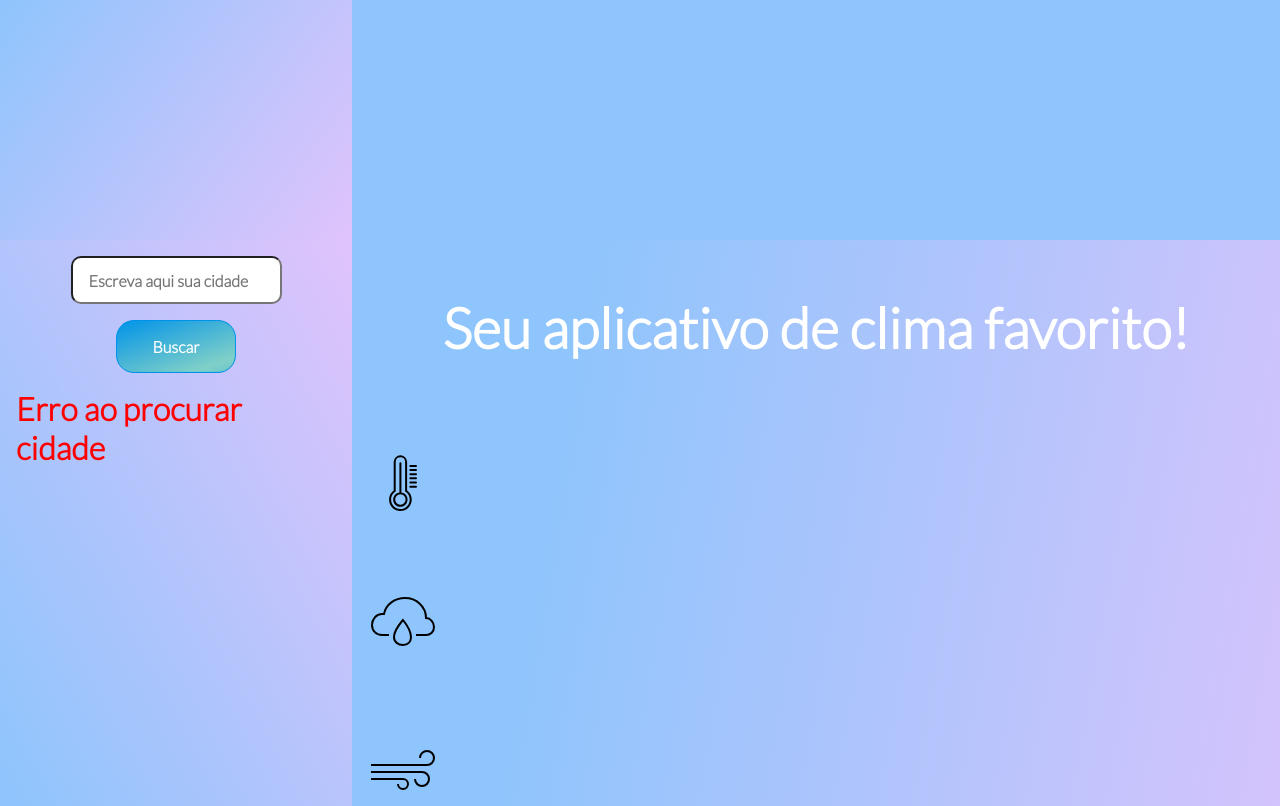
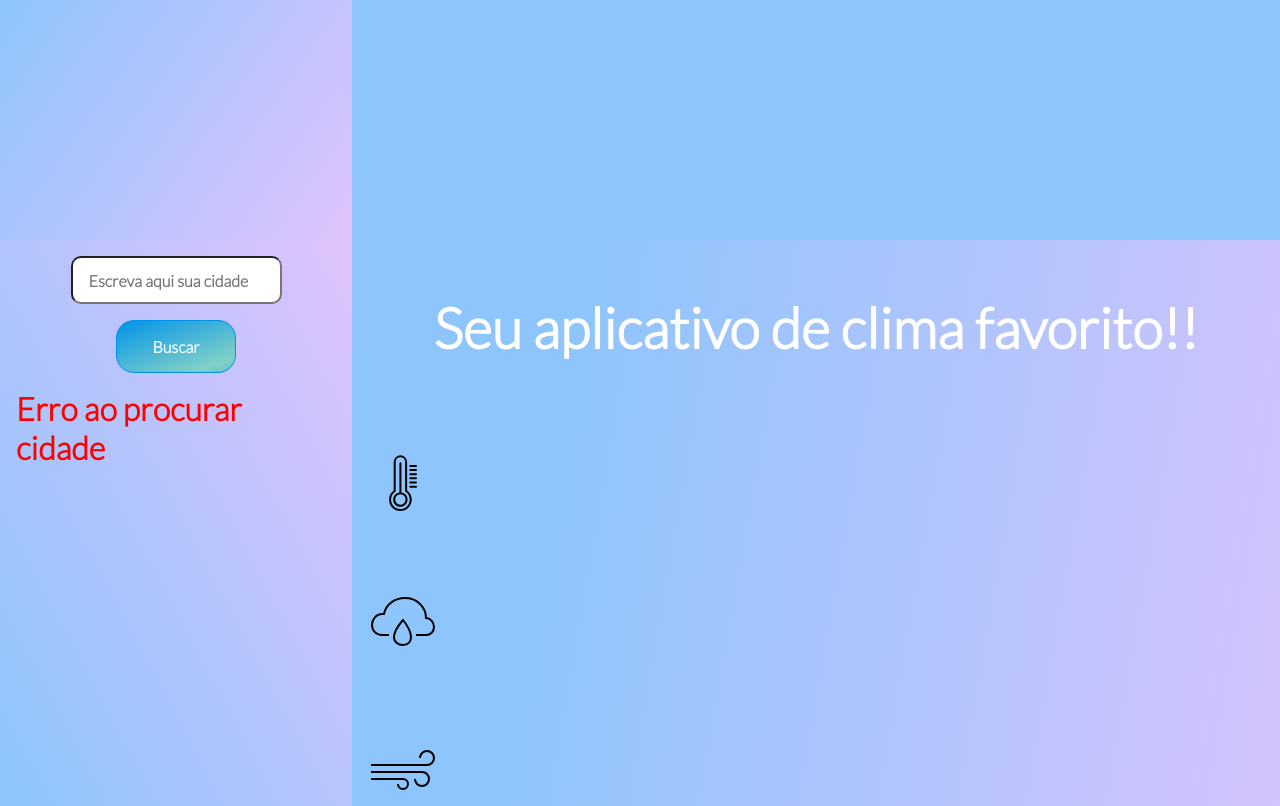
Before and after one commit to kitokta/Weather-App, a plain HTML site: page index.html in a window 1280 px wide. Shown: the top 806 px of the page. Drawn offline with Linux system fonts and the light colour scheme; no server answers.

Commit message:
fixed title

```diff
--- a/index.html
+++ b/index.html
@@ -20,7 +20,7 @@
       <button id="fetch">Buscar</button>
     </form>
     <section>
-      <h1 id="title">Seu aplicativo de clima favorito!</h1>
+      <h1 id="title">Seu aplicativo de clima favorito!!</h1>
     </section>
     <footer>Zanini © 2022</footer>
   </body>
```
